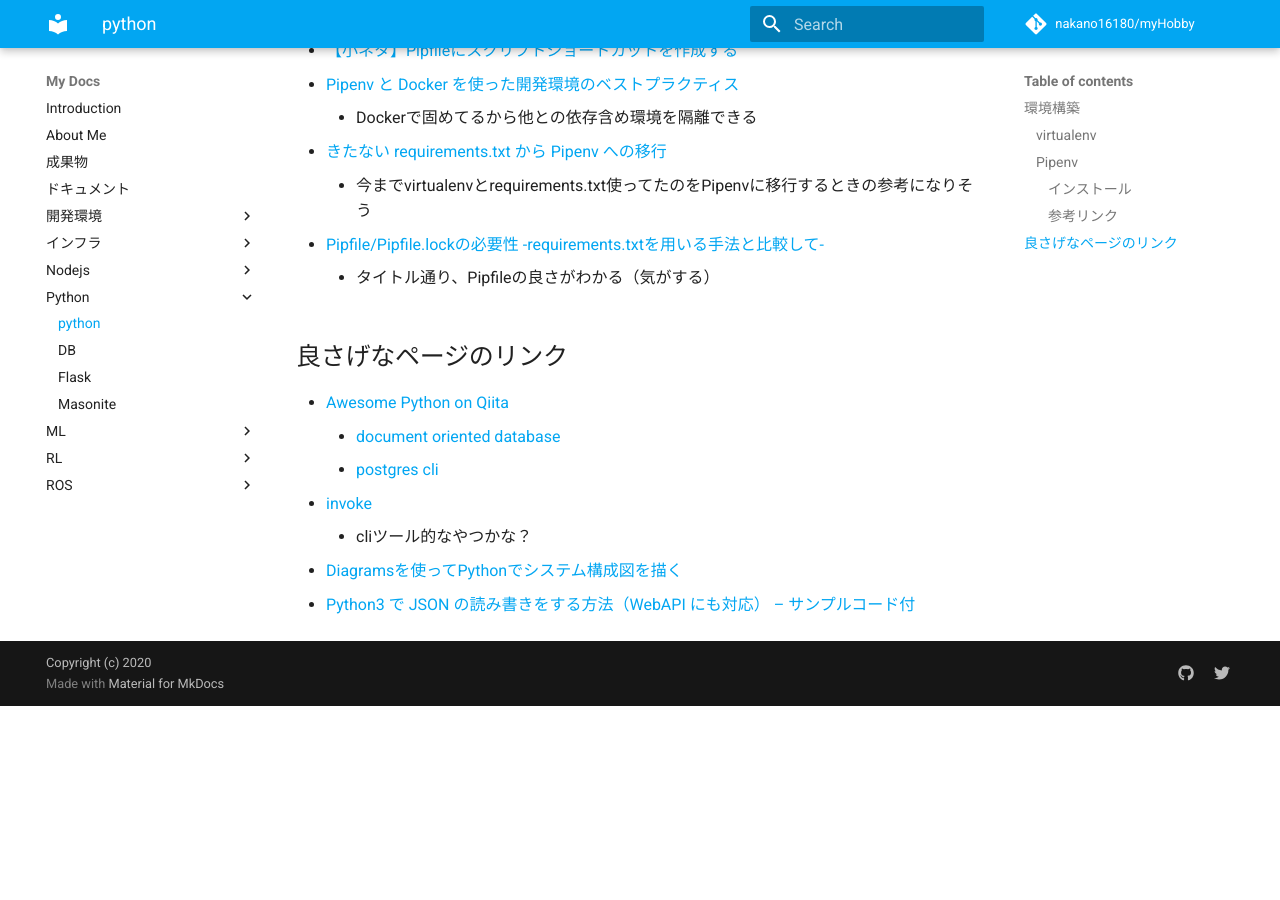
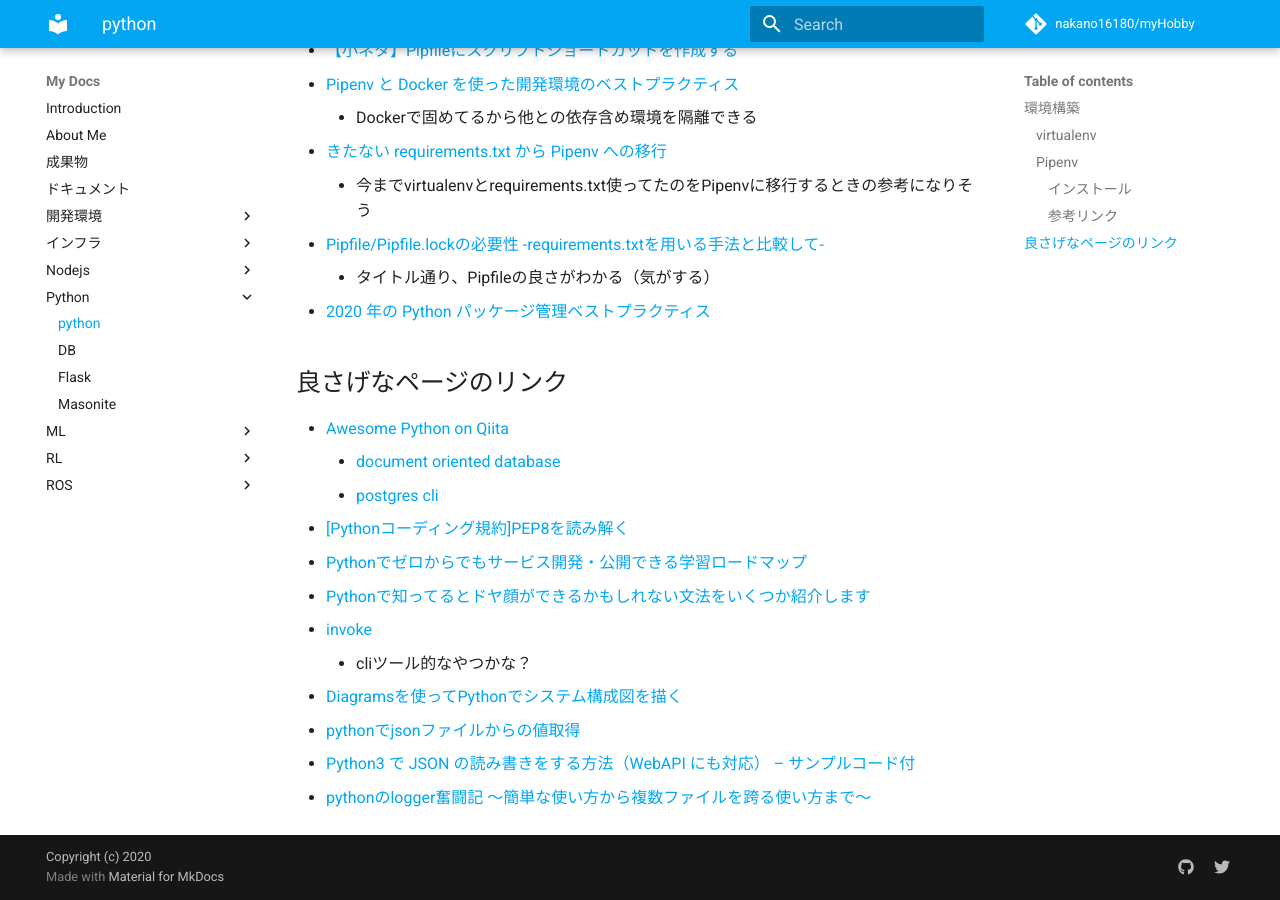
Before and after one commit to nakano16180/myHobby, an MkDocs documentation site: the page built from docs/Python/python.md, in a window 1280 px wide and 900 px high, scrolled down 822 px. Built offline with MkDocs 1.6.1 and Material for MkDocs 9.7.7, drawn with Linux system fonts in a browser that asks for light colours; comment, search, counter and statistics services are not loaded; before the commit the page ends 1528 px from its top, so only the background shows below that.

Commit message:
update python

```diff
--- a/docs/Python/python.md
+++ b/docs/Python/python.md
@@ -28,12 +28,18 @@ export PIPENV_VENV_IN_PROJECT=true
     - 今までvirtualenvとrequirements.txt使ってたのをPipenvに移行するときの参考になりそう
   - [Pipfile/Pipfile.lockの必要性 -requirements.txtを用いる手法と比較して-](https://qiita.com/miyashiiii/items/92e6f745a940c4df2ddd)
     - タイトル通り、Pipfileの良さがわかる（気がする）
+  - [2020 年の Python パッケージ管理ベストプラクティス](https://qiita.com/sk217/items/43c994640f4843a18dbe)
 
 ## 良さげなページのリンク
   - [Awesome Python on Qiita](https://qiita.com/hatai/items/34c91d4ee0b54bd7cb8b)
     - [document oriented database](https://github.com/msiemens/tinydb)
     - [postgres cli](https://github.com/dbcli/pgcli)
+  - [[Pythonコーディング規約]PEP8を読み解く](https://qiita.com/simonritchie/items/bb06a7521ae6560738a7)
+  - [Pythonでゼロからでもサービス開発・公開できる学習ロードマップ](https://qiita.com/Saku731/items/52a3bbacd002f26f408e)
+  - [Pythonで知ってるとドヤ顔ができるかもしれない文法をいくつか紹介します](https://qiita.com/picapica/items/3ac61761a63e4fd4b7b8)
   - [invoke](https://github.com/pyinvoke/invoke)
     - cliツール的なやつかな？
   - [Diagramsを使ってPythonでシステム構成図を描く](https://dev.classmethod.jp/articles/diagrams-introduction/)
+  - [pythonでjsonファイルからの値取得](https://qiita.com/kohbis/items/f3156f822bac330494fd)
   - [Python3 で JSON の読み書きをする方法（WebAPI にも対応） – サンプルコード付](https://www.craneto.co.jp/archives/1331/)
+  - [pythonのlogger奮闘記 ～簡単な使い方から複数ファイルを跨る使い方まで～](https://qiita.com/mimitaro/items/9fa7e054d60290d13bfc)
```
